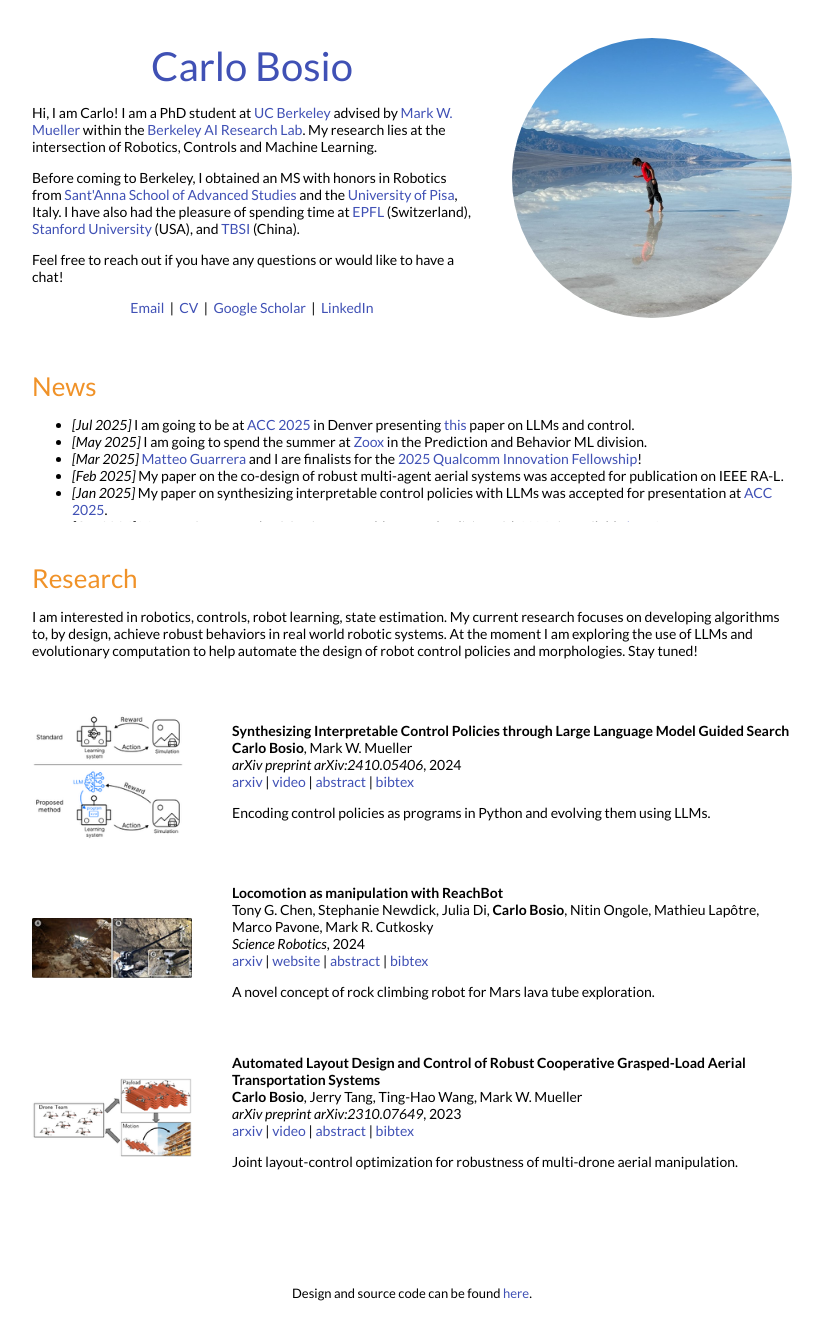
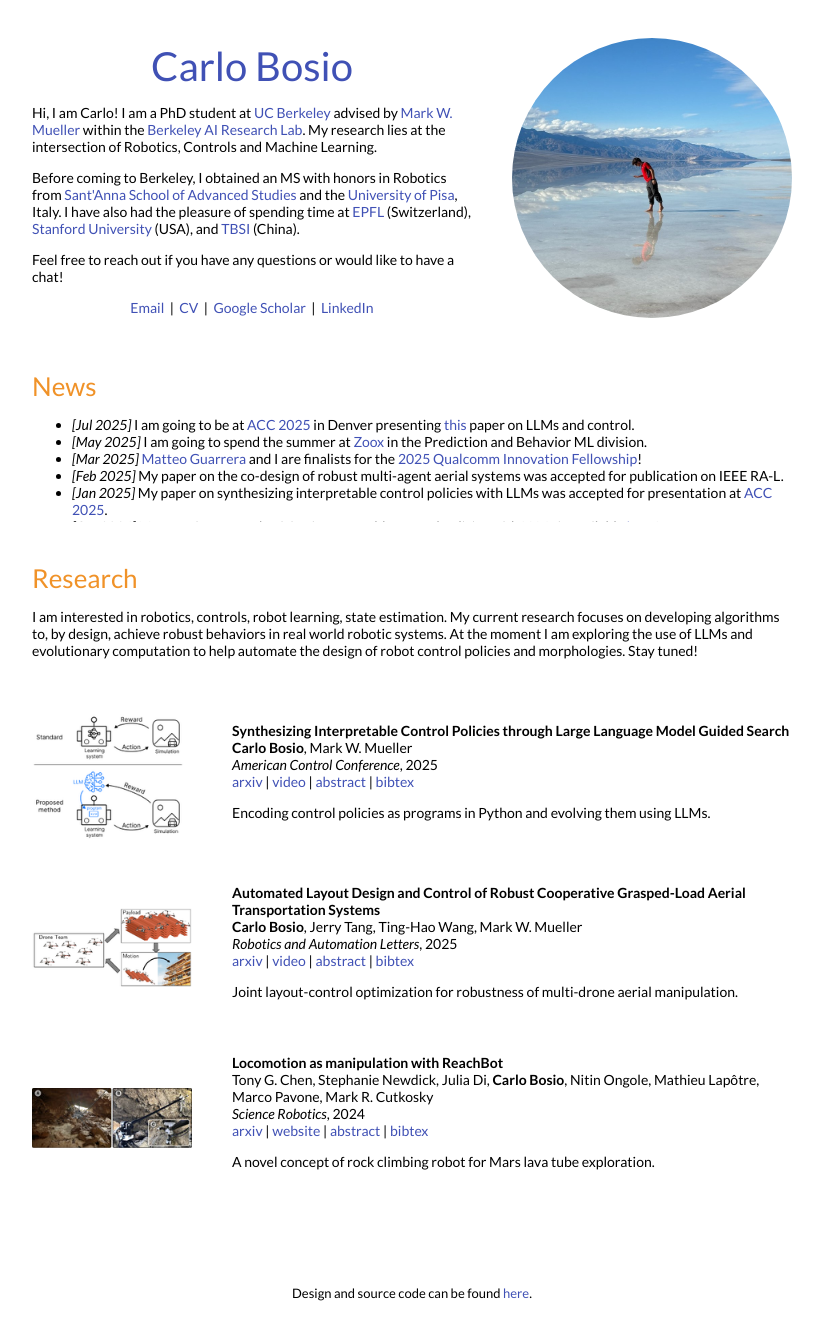
Before and after one commit to carlobosio/carlobosio.github.io, a Jekyll site: the page built from _posts/2023-09-15-synthesizing.markdown, in a window 1280 px wide. Shown: the whole page, without its empty margins (228-1051 px from the left). Built offline with Jekyll 4.4.1, drawn with Linux system fonts in a browser that asks for light colours.

Commit message:
updated publications

```diff
--- a/_posts/2023-09-15-synthesizing.markdown
+++ b/_posts/2023-09-15-synthesizing.markdown
@@ -1,8 +1,8 @@
 ---
 layout: post
 title:  "Synthesizing Interpretable Control Policies through Large Language Model Guided Search"
-venue: "arXiv preprint arXiv:2410.05406"
-date: 2024-10-02 17:45:25 +00:00
+venue: "American Control Conference"
+date: 2025-7-02 17:45:25 +00:00
 image: /images/interpretable-llm.png
 categories: Research
 author: "Carlo Bosio"
@@ -11,11 +11,13 @@ arxiv: https://arxiv.org/abs/2410.05406
 video: https://youtu.be/7T7yRGya-q8
 abstract: "The combination of Large Language Models (LLMs), systematic evaluation, and evolutionary algorithms has enabled breakthroughs in combinatorial optimization and scientific discovery. We propose to extend this powerful combination to the control of dynamical systems, generating interpretable control policies capable of complex behaviors. With our novel method, we represent control policies as programs in standard languages like Python. We evaluate candidate controllers in simulation and evolve them using a pre-trained LLM. Unlike conventional learning-based control techniques, which rely on black box neural networks to encode control policies, our approach enhances transparency and interpretability. We still take advantage of the power of large AI models, but leverage it at the policy design phase, ensuring that all system components remain interpretable and easily verifiable at runtime. Additionally, the use of standard programming languages makes it straightforward for humans to finetune or adapt the controllers based on their expertise and intuition. We illustrate our method through its application to the synthesis of an interpretable control policy for the pendulum swing-up and the ball in cup tasks. We make the code available at https://github.com/muellerlab/synthesizing_interpretable_control_policies.git"
 bibtex: |
-  @article{bosio2024synthesizing,
-  title={Synthesizing Interpretable Control Policies through Large Language Model Guided Search},
+  @inproceedings{bosio2025synthesizing,
+  title={Synthesizing interpretable control policies through large language model guided search},
   author={Bosio, Carlo and Mueller, Mark W},
-  journal={arXiv preprint arXiv:2410.05406},
-  year={2024}
+  booktitle={2025 American Control Conference (ACC)},
+  pages={583--590},
+  year={2025},
+  organization={IEEE}
   }
 id: "paper-interpretable"
 ---
```
Also changed, not shown: _posts/2023-09-15-layout.markdown (+8 -7 lines).
